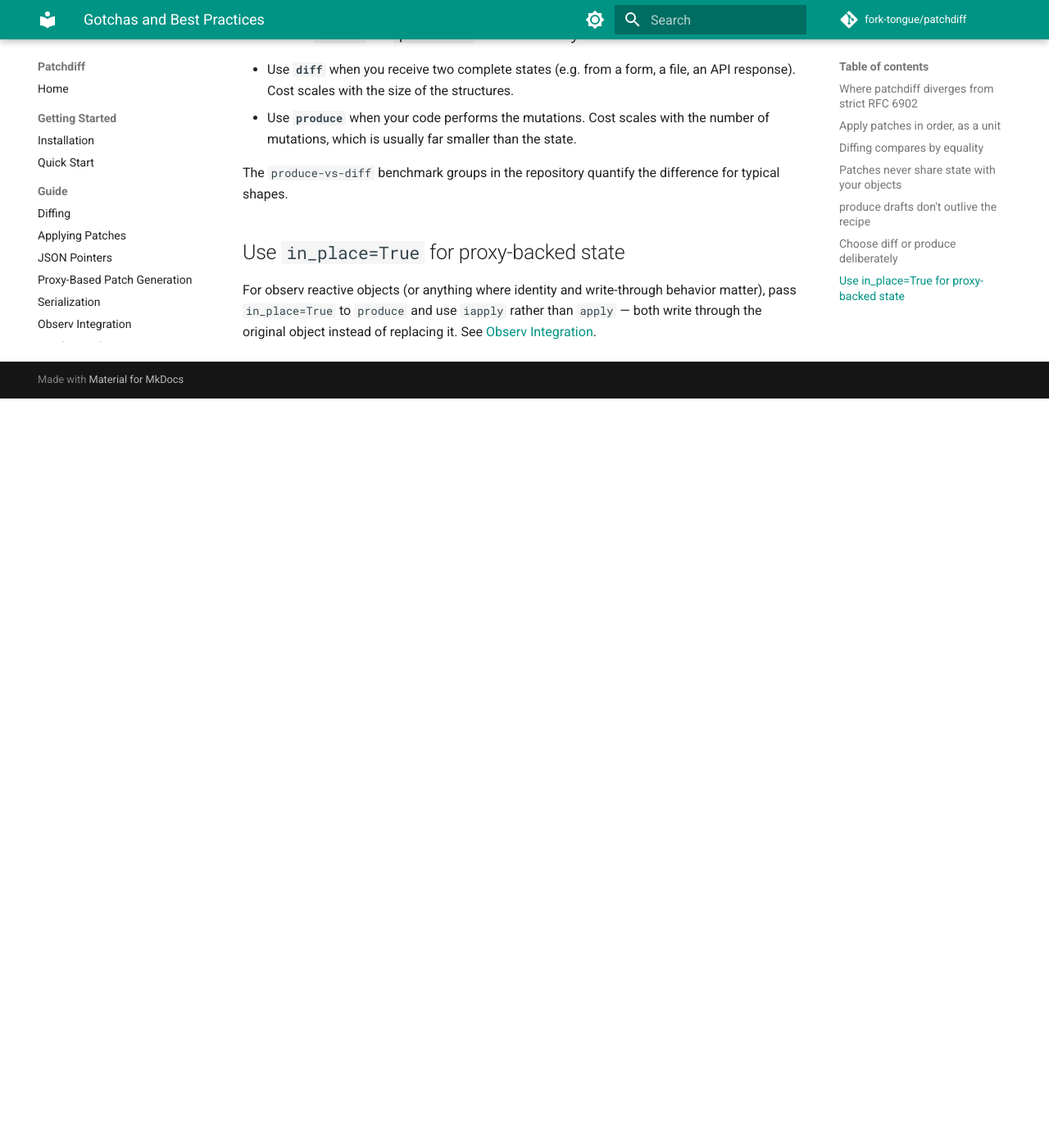
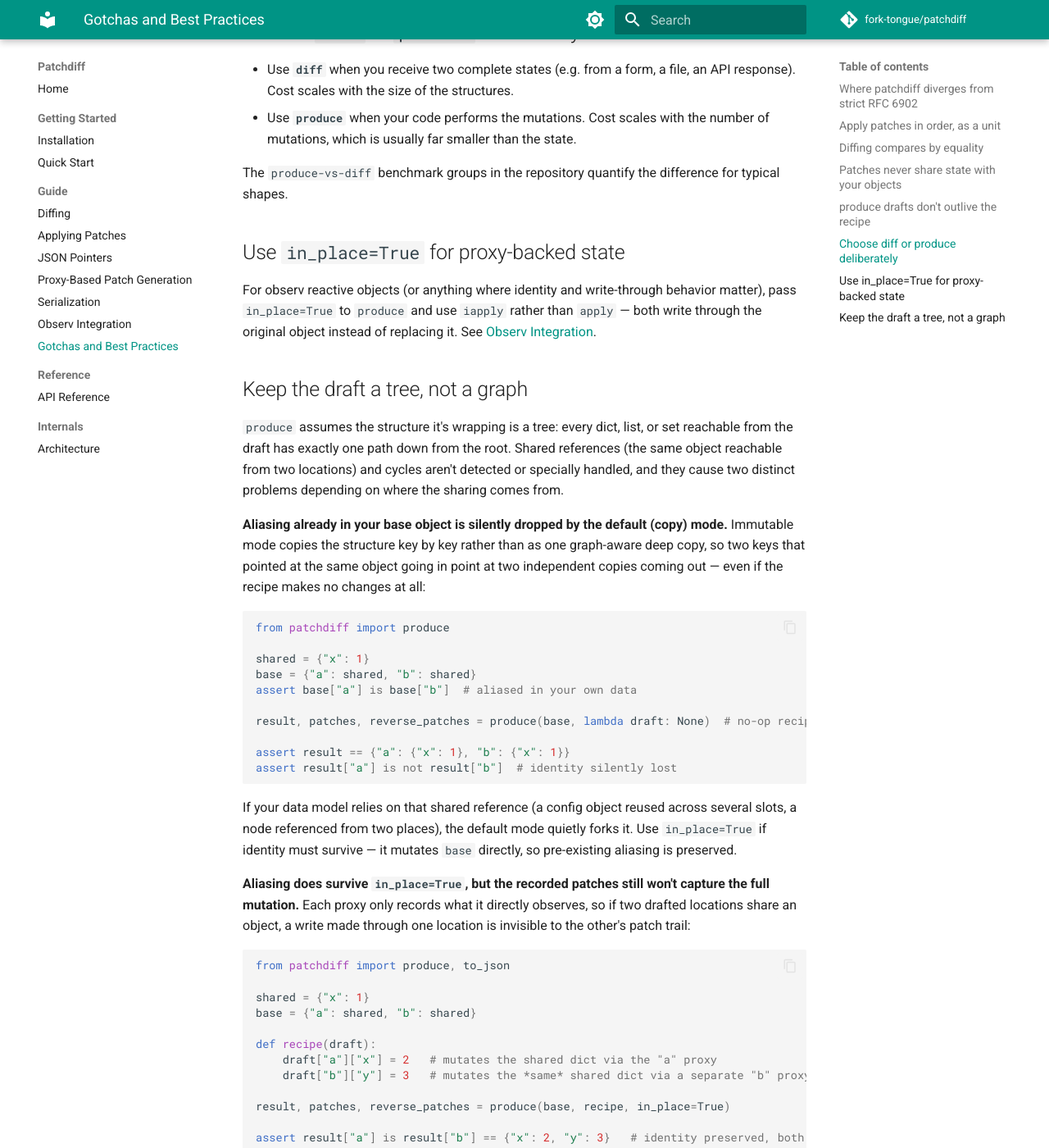
Before and after one commit to fork-tongue/patchdiff, an MkDocs documentation site: the page built from docs/guide/gotchas.md, in a window 1280 px wide and 1400 px high, scrolled down 1615 px. Shown: the whole window at 82% size. Built offline with MkDocs 1.6.1 and Material for MkDocs 9.7.7, drawn with Linux system fonts in a browser that asks for light colours; comment, search, counter and statistics services are not loaded; before the commit the page ends 2101 px from its top, so only the background shows below that; some of the changed text lies outside the part shown.

Commit message:
Document that produce() drafts must stay a tree, not a graph (#58)
Neither docs/guide/gotchas.md nor docs/guide/produce.md mentioned what
happens when the same object is reachable from two locations in a
draft. Verified against actual behavior and documented two distinct
failure modes:

- The default (copy) mode silently de-aliases pre-existing shared
  references in the base object -- even with a no-op recipe, result[a]
  and result[b] stop being the same object.
- in_place=True preserves identity, but the recorded patches still
  only capture what each proxy independently observes, so replaying
  patches against a non-aliased copy (e.g. after a JSON round-trip)
  silently drops writes made through the other alias.

Also notes that reference cycles aren't detected and lead to
unbounded recursion rather than a clean error.

Both code examples in the new section are executed against the
library and their assertions verified to pass.

Co-authored-by: Claude <noreply@anthropic.com>

````diff
--- a/docs/guide/gotchas.md
+++ b/docs/guide/gotchas.md
@@ -40,3 +40,51 @@ The `produce-vs-diff` benchmark groups in the repository quantify the difference
 ## Use `in_place=True` for proxy-backed state
 
 For observ reactive objects (or anything where identity and write-through behavior matter), pass `in_place=True` to `produce` and use `iapply` rather than `apply` — both write through the original object instead of replacing it. See [Observ Integration](observ.md).
+
+## Keep the draft a tree, not a graph
+
+`produce` assumes the structure it's wrapping is a tree: every dict, list, or set reachable from the draft has exactly one path down from the root. Shared references (the same object reachable from two locations) and cycles aren't detected or specially handled, and they cause two distinct problems depending on where the sharing comes from.
+
+**Aliasing already in your base object is silently dropped by the default (copy) mode.** Immutable mode copies the structure key by key rather than as one graph-aware deep copy, so two keys that pointed at the same object going in point at two independent copies coming out — even if the recipe makes no changes at all:
+
+```python
+from patchdiff import produce
+
+shared = {"x": 1}
+base = {"a": shared, "b": shared}
+assert base["a"] is base["b"]  # aliased in your own data
+
+result, patches, reverse_patches = produce(base, lambda draft: None)  # no-op recipe
+
+assert result == {"a": {"x": 1}, "b": {"x": 1}}
+assert result["a"] is not result["b"]  # identity silently lost
+```
+
+If your data model relies on that shared reference (a config object reused across several slots, a node referenced from two places), the default mode quietly forks it. Use `in_place=True` if identity must survive — it mutates `base` directly, so pre-existing aliasing is preserved.
+
+**Aliasing does survive `in_place=True`, but the recorded patches still won't capture the full mutation.** Each proxy only records what it directly observes, so if two drafted locations share an object, a write made through one location is invisible to the other's patch trail:
+
+```python
+from patchdiff import produce, to_json
+
+shared = {"x": 1}
+base = {"a": shared, "b": shared}
+
+def recipe(draft):
+    draft["a"]["x"] = 2   # mutates the shared dict via the "a" proxy
+    draft["b"]["y"] = 3   # mutates the *same* shared dict via a separate "b" proxy
+
+result, patches, reverse_patches = produce(base, recipe, in_place=True)
+
+assert result["a"] is result["b"] == {"x": 2, "y": 3}   # identity preserved, both keys see both changes
+assert to_json(patches) == (
+    '[{"op": "replace", "path": "/a/x", "value": 2}, '
+    '{"op": "add", "path": "/b/y", "value": 3}]'
+)  # the patch list never mentions /b/x
+```
+
+`result` is correct in your process because it's the same object either way. But replay those `patches` against a fresh, non-aliased copy of `base` — which is what any JSON-based consumer gets, since JSON has no notion of shared references — and `/b/x` never gets set: the replayed state ends up as `{"a": {"x": 2}, "b": {"y": 3}}`, silently missing `/b/x`.
+
+The same reasoning applies to reference cycles (an object nested inside itself, directly or via another container): the draft's proxies track a parent chain and don't detect or break cycles, so building one during a recipe leads to unbounded recursion rather than a clean error.
+
+It's on you to keep the object graph you hand to `produce` acyclic and reference-free — i.e. a proper tree, not a graph. If the same data needs to live in two places, assign independent copies (`copy.deepcopy`, or your own constructor call) rather than the same object twice.
````
